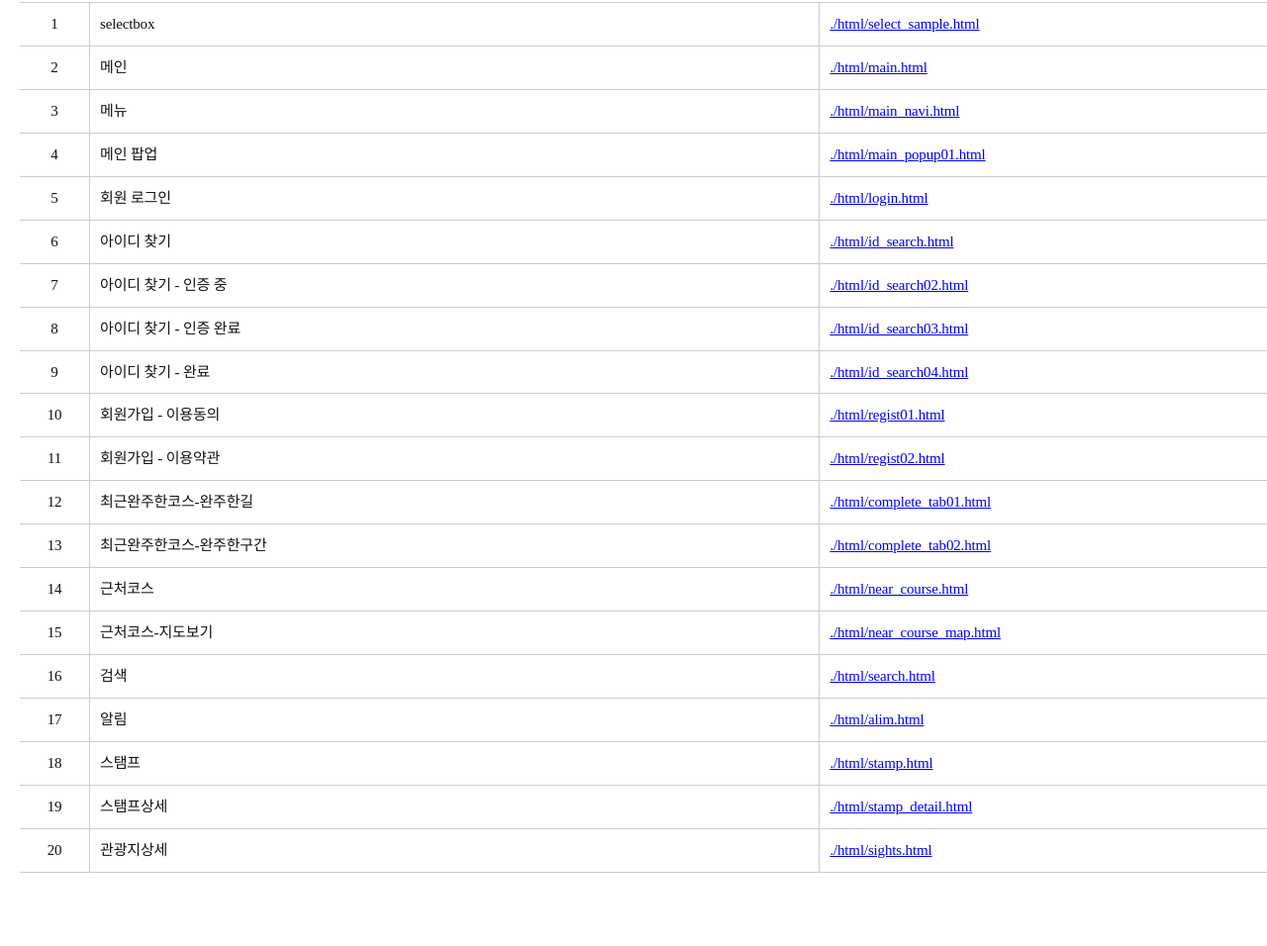
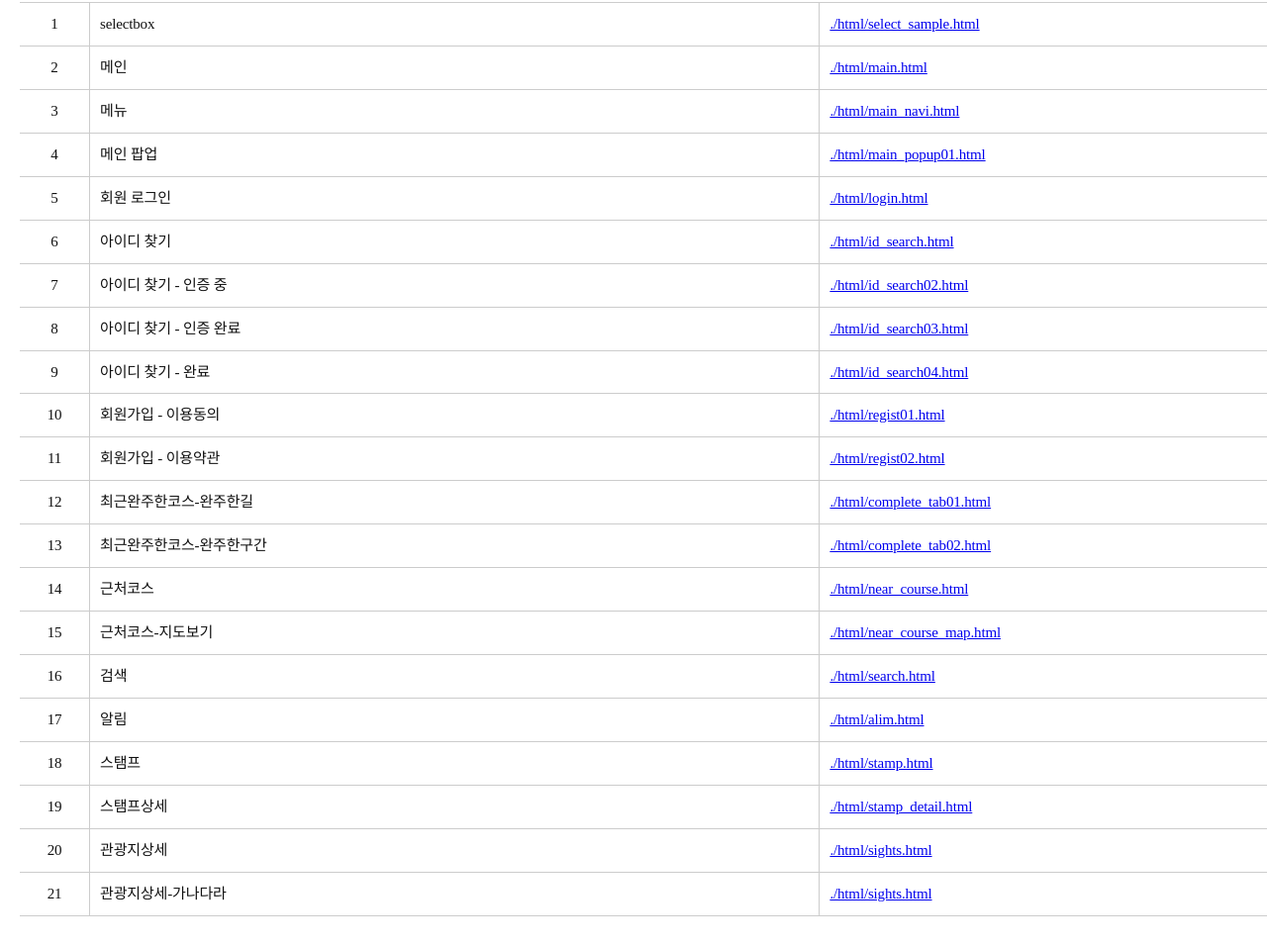
Before and after one commit to leebotong/gangneung, a website: page index.html in a window 1280 px wide. Shown: the part 188-1144 px from the top of the page at 99% size. Before the commit the page ends 1100 px from the top, so only its background shows below. Drawn offline with Linux system fonts and the light colour scheme.

Commit message:
리스트수정

```diff
--- a/index.html
+++ b/index.html
@@ -117,6 +117,11 @@
                 <td class="tleft">관광지상세</td>
                 <td class="tleft"><a href="./html/sights.html" target="_blank">./html/sights.html</a></td>
             </tr>
+            <tr>
+                <td class="no"></td>
+                <td class="tleft">관광지상세-가나다라</td>
+                <td class="tleft"><a href="./html/sights.html" target="_blank">./html/sights.html</a></td>
+            </tr>
         </tbody>
     </table>
 
```
